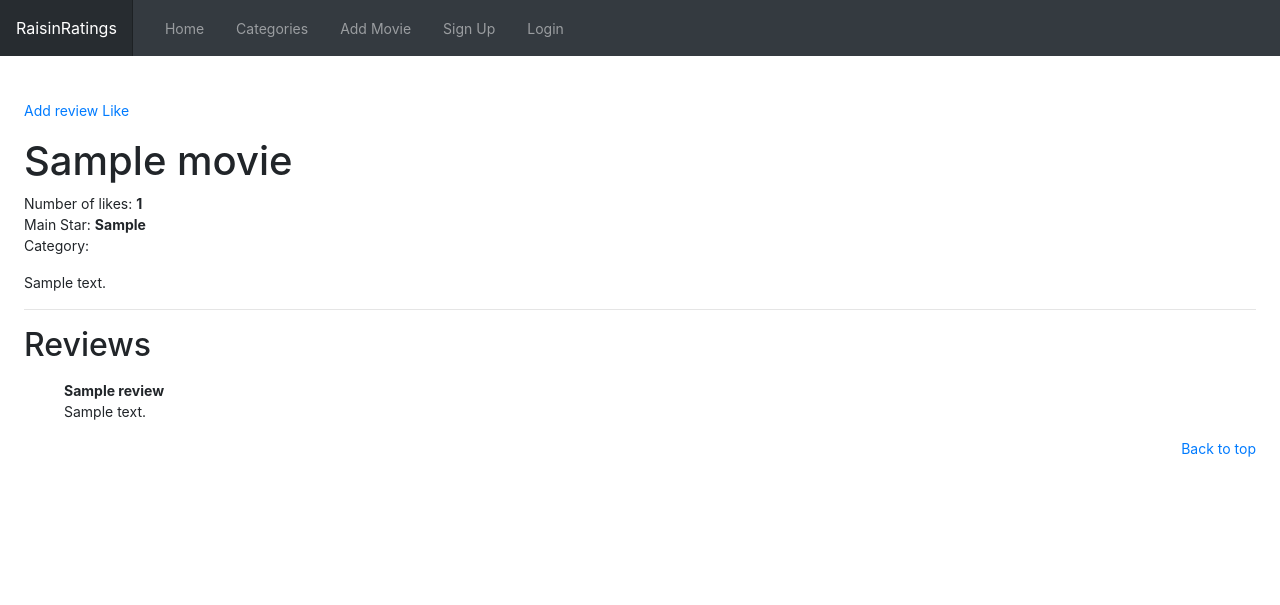
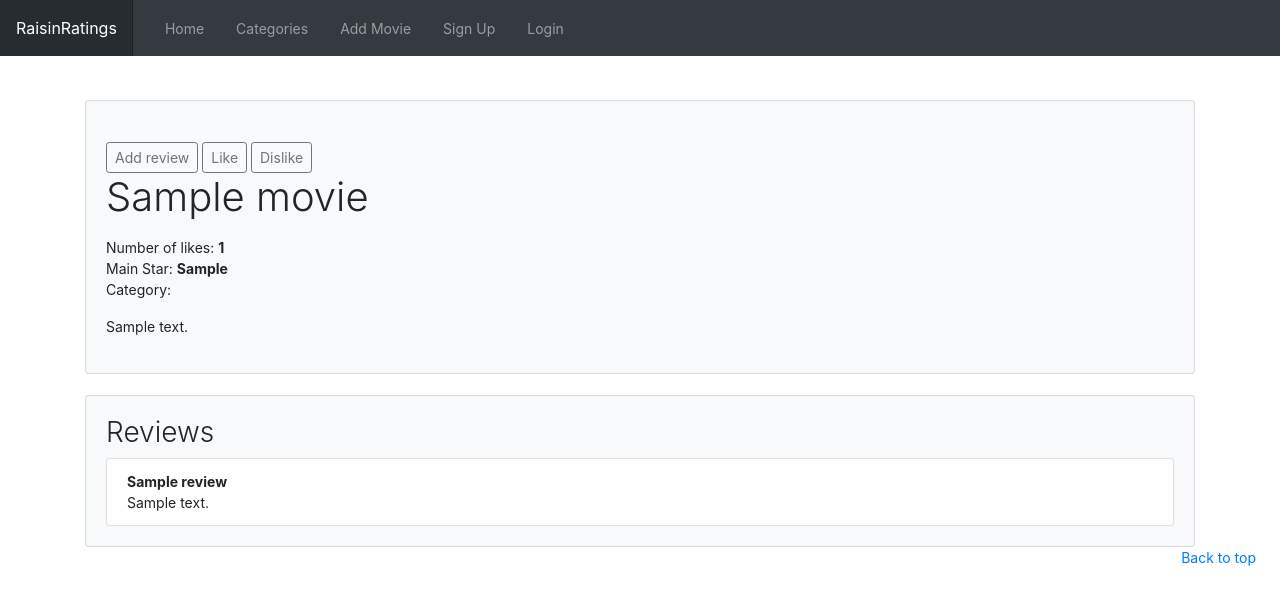
Before and after one commit to rorybhunter/WAD2_Group_2E, a Django app: a page that uses templates/RaisinRatings/movie.html in a window 1280 px wide. Shown: the top 605 px of the page. Run offline with Django 4.2, Linux system fonts and the light colour scheme; tables that the repository leaves empty hold one stand-in row (values such as "Sample post"); some libraries are stand-ins or nearby versions.

Commit message:
partially styled movie page and tweeked index

```diff
--- a/templates/RaisinRatings/movie.html
+++ b/templates/RaisinRatings/movie.html
@@ -6,48 +6,62 @@
 {% endblock %}
 
 {% block body_block %}
+<div class="container">
+    <div class="row">
+        <div class="col-md-12">
+            <div class="card mb-6 bg-light">
+                <div class="card-body ">
                     <div>
-
-
-    <div>
-        <a href="{% url 'RaisinRatings:add_review' movie.slug %}">Add review</a>
-        <a href="{% url 'RaisinRatings:like' movie.slug %}">Like</a>
-
-
+                        <br />
+                        <a class="btn btn-outline-secondary btn-sm" role="button" href="{% url 'RaisinRatings:add_review' movie.slug %}">Add review</a>
+                        <a class="btn btn-outline-secondary btn-sm" role="button"href="{% url 'RaisinRatings:like' movie.slug %}">
+                            <span data-feather="thumbs-up"></span>
+                            Like
+                        </a>
+                        <a class="btn btn-outline-secondary btn-sm" role="button"href="">
+                            <span data-feather="thumbs-down"></span>
+                            Dislike
+                        </a>
+                        <h1 class="font-weight-light">{{ movie.movie_name }}</h1>
                     </div>
-
                     <p>
-        <div><h1>{{ movie.movie_name }}</h1></div>
                         <div>Number of likes: <strong>{{ likes }}</strong></div>
                         <div>Main Star: <strong>{{ movie.main_actor }}</strong></div>
                         <div>Category: </div>
-        <p><div> {{movie.summary}} </div></p>
-
                     </p>
-    <div>
-        <div>
-        <hr />
-        <h2>Reviews</h2>
+                    <p>
+                        <div> {{movie.summary}} </div>
+                    </p>
+                </div>
+            </div>
+        </div>
+    </div>
+</div>
+<br />
+<div class="container">
+    <div class="row">
+        <div class="col-md-12">
+            <div class="card mb-6 bg-light">
+                <div class="card-body">
+                    <h3 class="font-weight-light">Reviews</h3>
                     <div>
                         {% if reviews %}
+                        <ul class="list-group">
                         {% for r in reviews %}
-                <p>
-                    <ul>
+                        <li class="list-group-item">
                             <strong> {{ r.title }} </strong>
-                    <div>
+                            <br/>
                                 {{r.review}}
-                    </div>
+                        </li>
+                        {% endfor %}
                         </ul>
-                </p>
-                {% endfor %}
                         {% else %}
                         There are no reviews for this movie
                         {% endif %}
                     </div>
                 </div>
-
-
             </div>
-
+        </div>
+    </div>
 </div>
 {% endblock %}
--- a/templates/RaisinRatings/register.html
+++ b/templates/RaisinRatings/register.html
@@ -45,7 +45,7 @@ Register
                                 </p>
                                 <p>
                                     <label for="id_user_type">User type:</label>
-                                    <select name="user_type" id="id_user_type">
+                                    <select class="form-control" name="user_type" id="id_user_type">
                                         <option value="COUCH_POTATO" selected="">Couch Potato</option>
                                         <option value="CRITIC">Critic</option>
                                         <option value="CREATAR">Creatar</option>
```
Also changed, not shown: templates/RaisinRatings/index.html (+6 -6 lines). Lines whose indentation alone changed are shown as unchanged.
